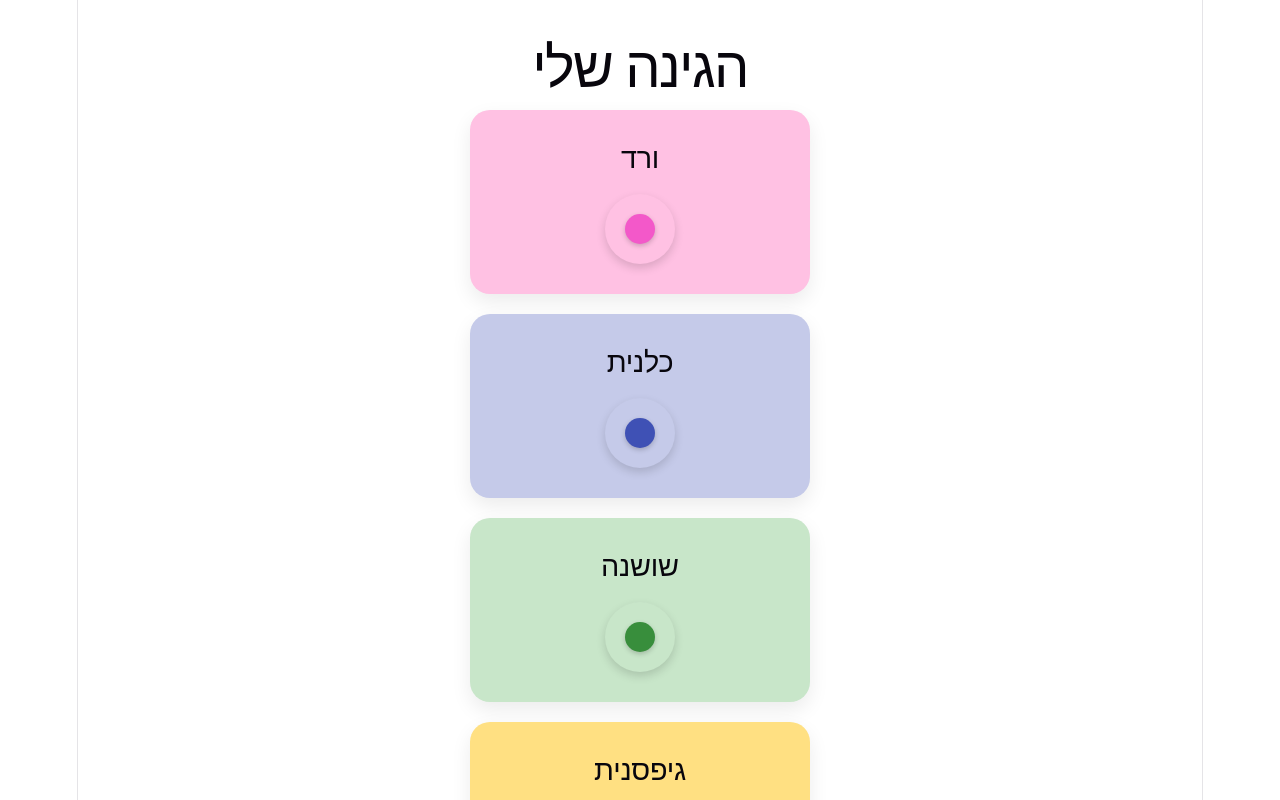
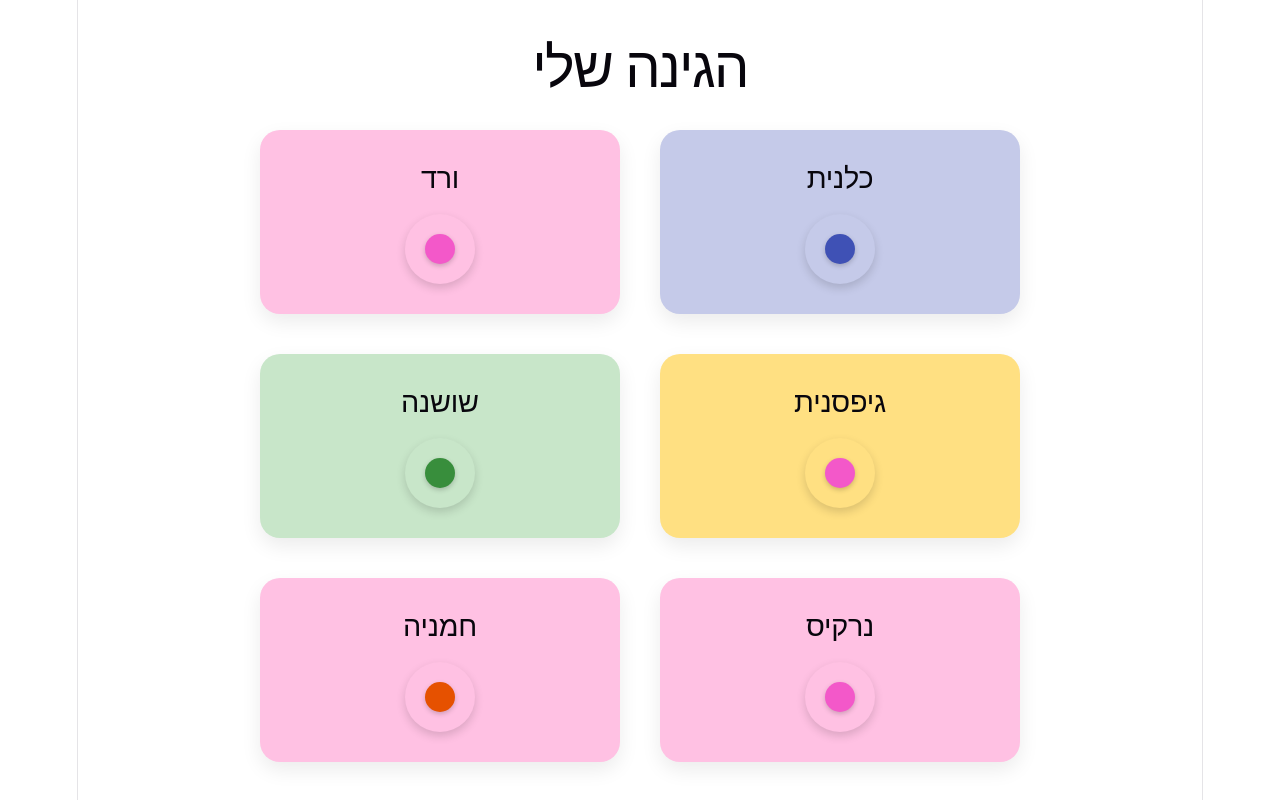
Before and after one commit to efrat37764/my-garden-app, a React (Vite) app: page / in a window 1280 px wide. Shown: the top 800 px of the page. Built offline with nearby package versions, Linux system fonts and the light colour scheme.

Commit message:
finish the exercise

```diff
--- a/src/components/Flower/Flower.jsx
+++ b/src/components/Flower/Flower.jsx
@@ -6,8 +6,10 @@ function Flower(props) {
     padding: "30px",
     borderRadius: "20px",
     textAlign: "center",
-    width: "280px",
-    margin: "20px auto",
+    width: "300px",
+    display: "inline-block",
+    margin: "20px",
+    verticalAlign: "top",
     boxShadow: "0 8px 20px rgba(0,0,0,0.08)",
     fontFamily: "Segoe UI, Tahoma, sans-serif",
     cursor: "pointer"
```
